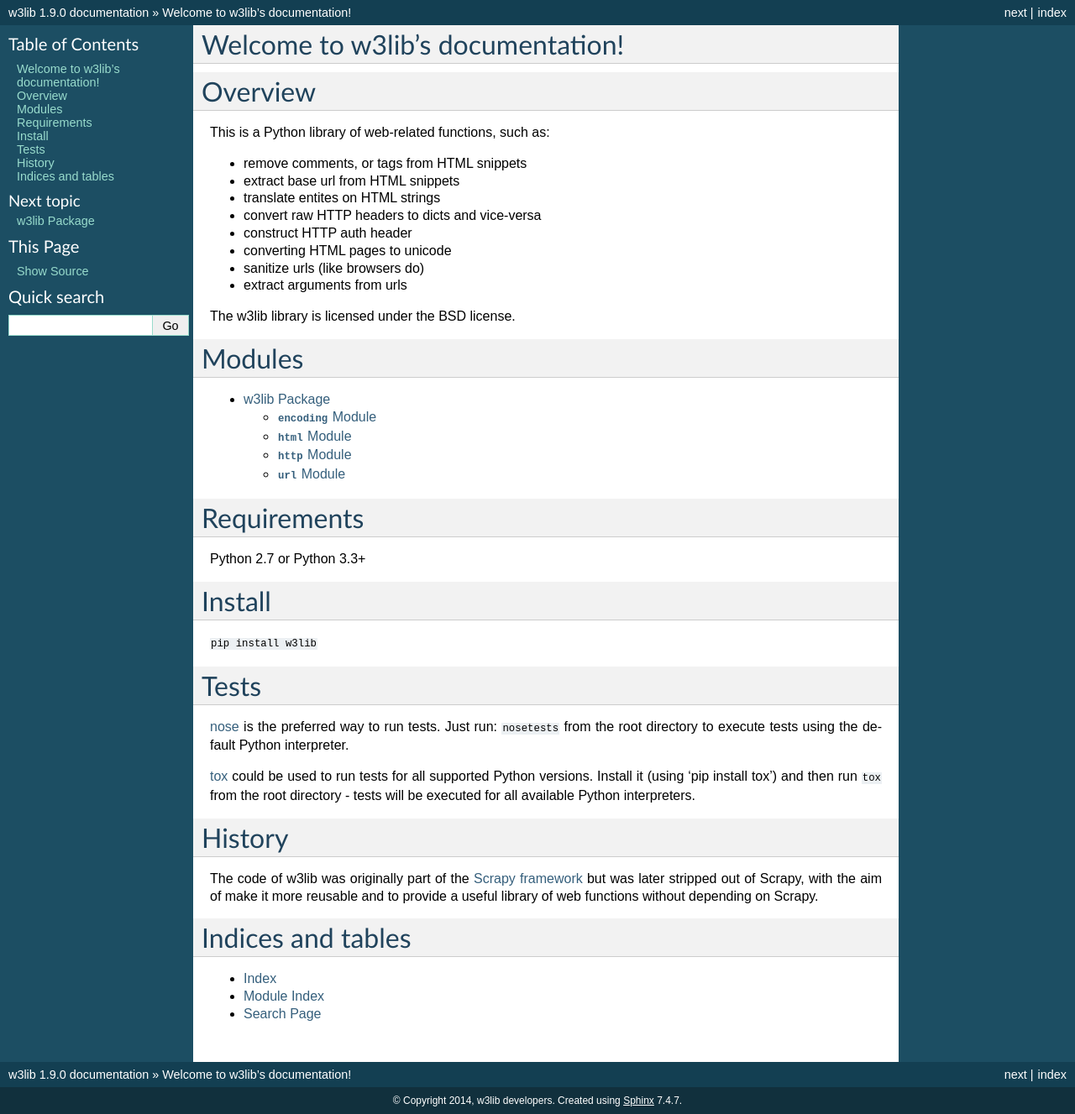
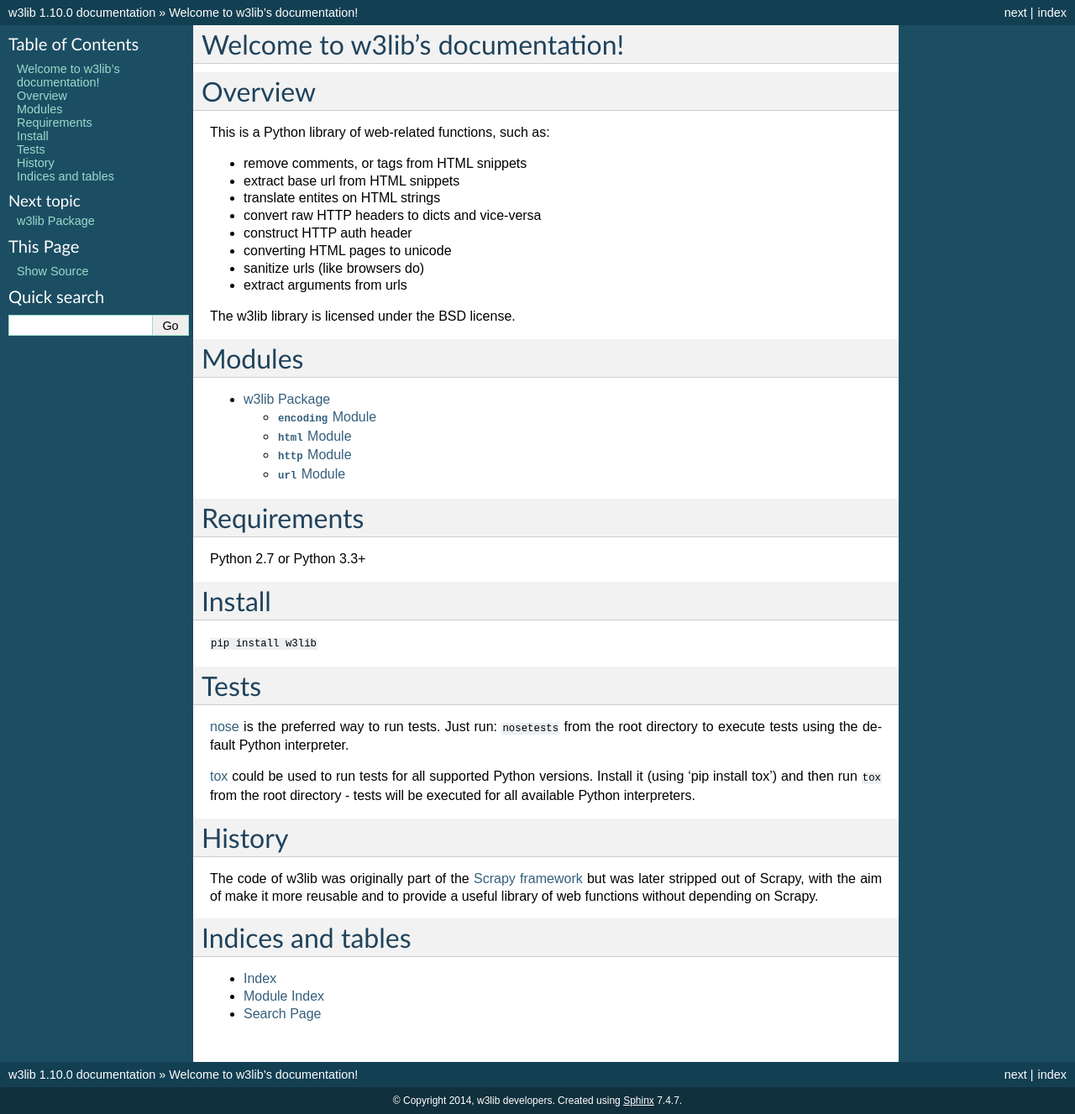
Before and after one commit to scrapy/w3lib, a Sphinx documentation site: the page built from docs/index.rst, in a window 1280 px wide. Shown: the whole page at 84% size. Built offline with Sphinx 7.4.7, drawn with Linux system fonts in a browser that asks for light colours.

Commit message:
Bump version: 1.9.0 → 1.10.0

```diff
--- a/docs/conf.py
+++ b/docs/conf.py
@@ -53,7 +53,7 @@
 # built documents.
 #
 # The full version, including alpha/beta/rc tags.
-release = '1.9.0'
+release = '1.10.0'
 # The short X.Y version.
 version = '.'.join(release.split('.')[:2])
 
--- a/setup.py
+++ b/setup.py
@@ -2,7 +2,7 @@
 
 setup(
     name='w3lib',
-    version='1.9.0',
+    version='1.10.0',
     license='BSD',
     description='Library of web-related functions',
     author='Scrapy project',
```
Also changed, not shown: .bumpversion.cfg.
